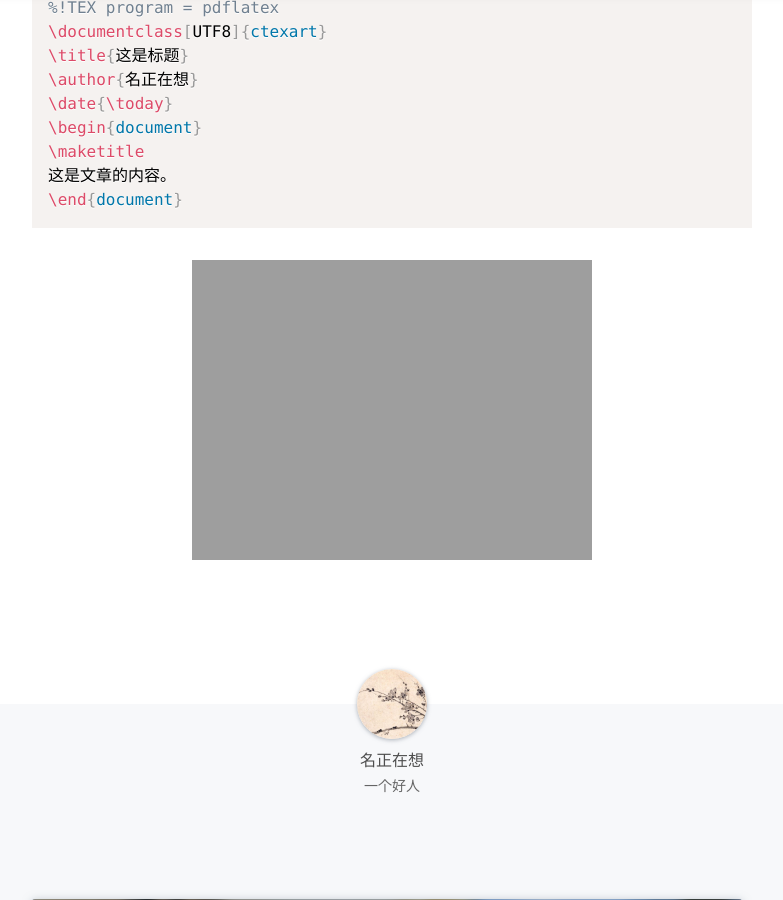
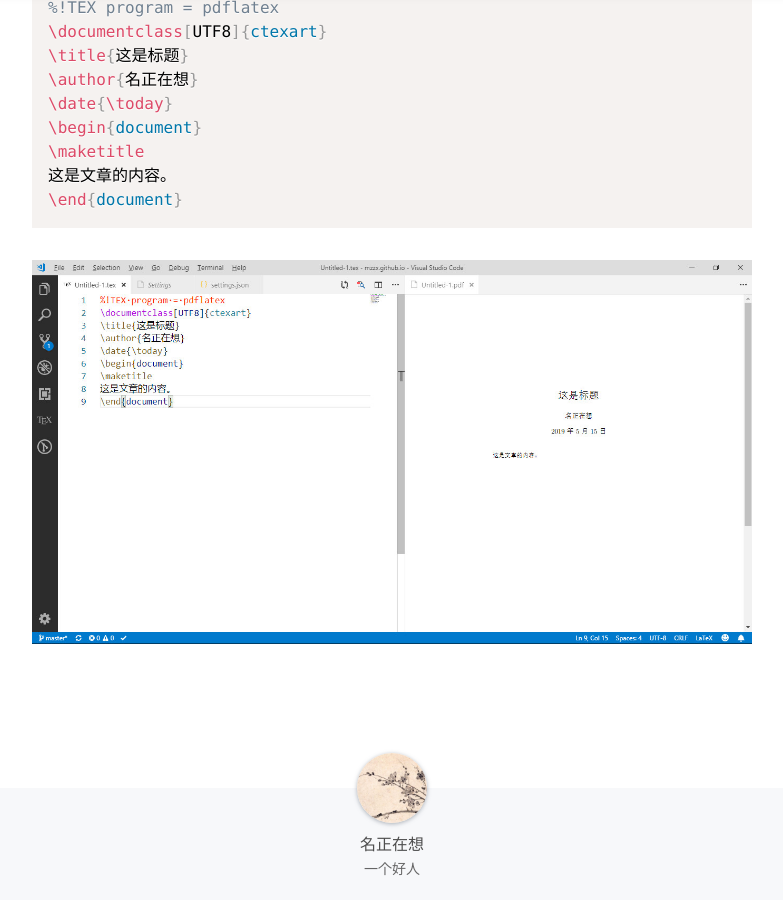
Before and after one commit to Morimiue/mzzx.github.io, a Jekyll site: the page built from _posts/2019-05-14-miktex-vscode.md, in a window 1280 px wide and 900 px high, scrolled down 2839 px. Shown: the whole window, without its empty margins (248-1031 px from the left). Built offline with Jekyll 4.4.1, drawn with Linux system fonts in a browser that asks for light colours; nearby versions of some CDN libraries; comment, search, counter and statistics services are not loaded; a style sheet for code colours, icons or effects is not loaded.

Commit message:
Update 2019-05-14-miktex-vscode.md

````diff
--- a/_posts/2019-05-14-miktex-vscode.md
+++ b/_posts/2019-05-14-miktex-vscode.md
@@ -102,4 +102,4 @@ tags: 计算机 LaTex
 \end{document}
 ```
 
-![编译结果]('../../../assets/img/miktex-vscode-1.png')
+![编译结果](../../../assets/img/miktex-vscode-1.jpg)
````
